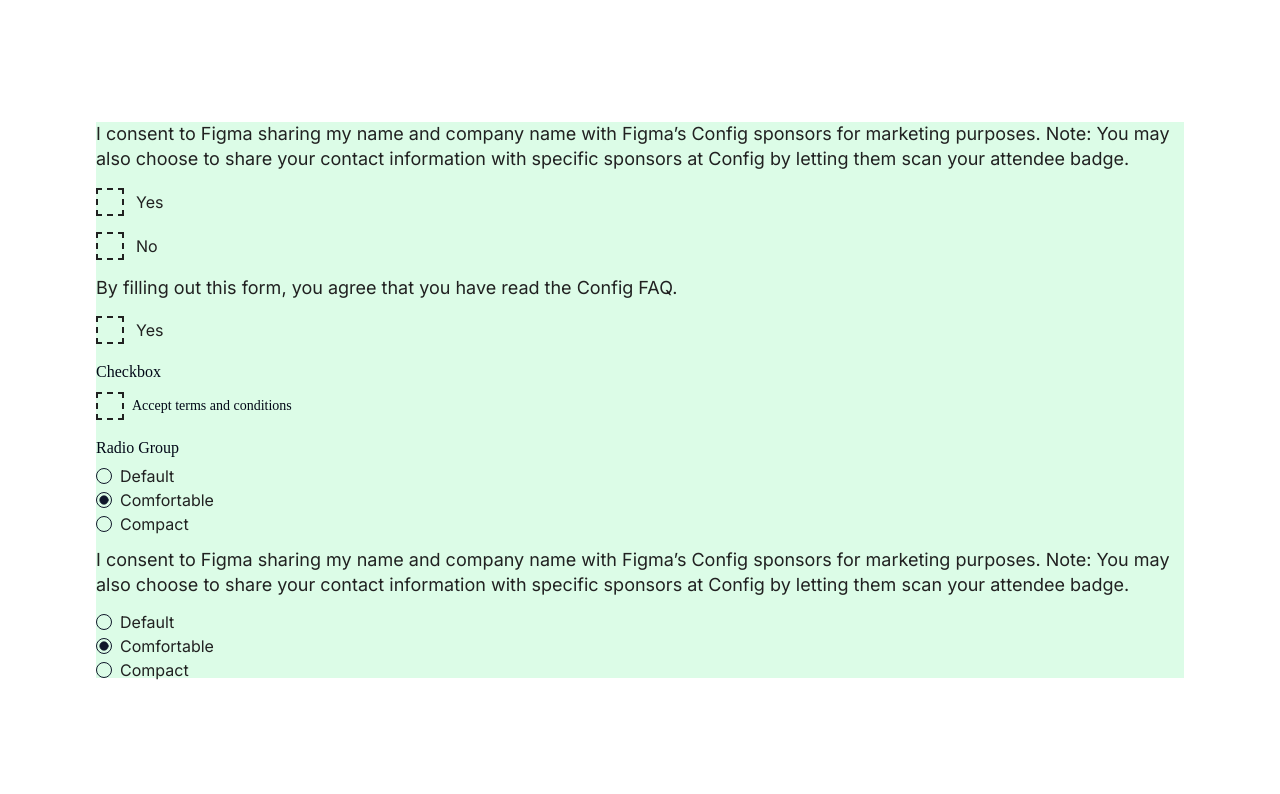
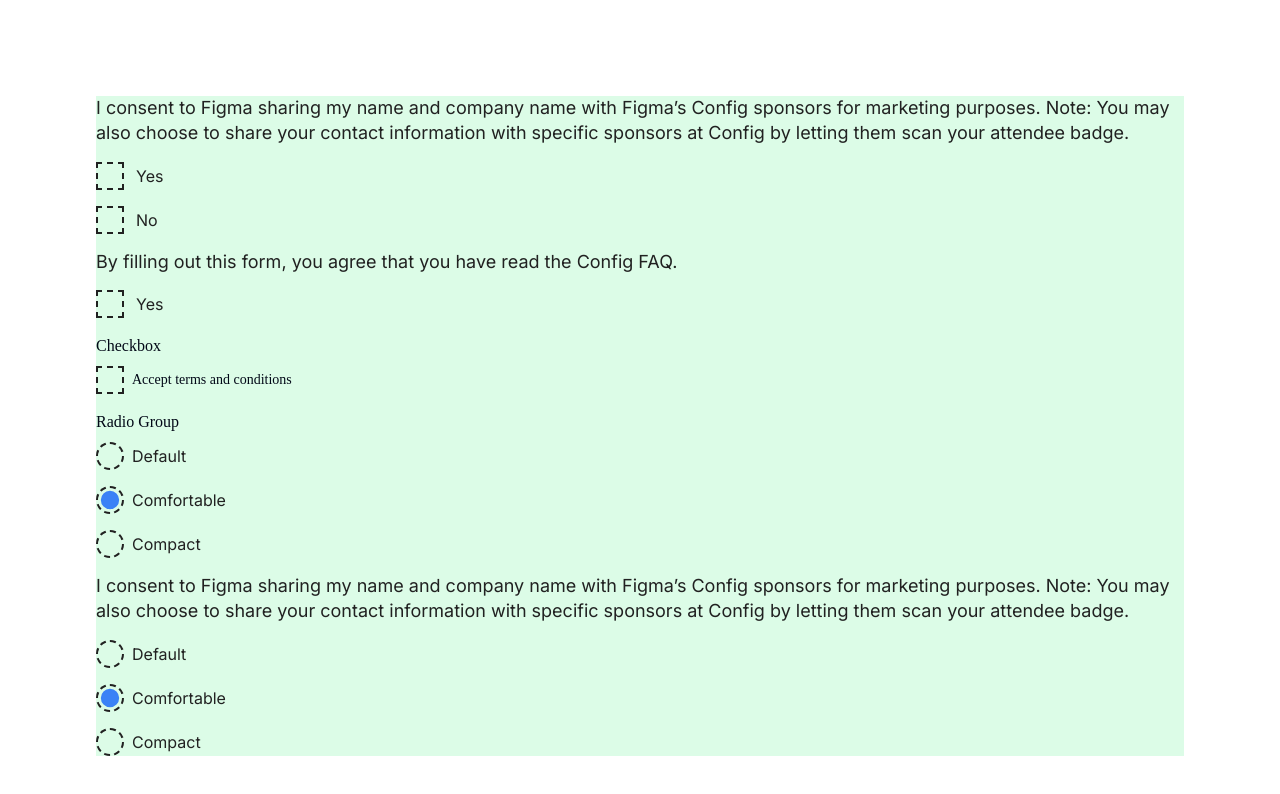
Before and after one commit to rttnbrgr/formkit, a Next.js app: page / in a window 1280 px wide. Shown: the top 794 px of the page. Built offline with nearby package versions, Linux system fonts and the light colour scheme.

Commit message:
update radio group

```diff
--- a/src/components/ui/radio-group.tsx
+++ b/src/components/ui/radio-group.tsx
@@ -1,44 +1,77 @@
-"use client"
+"use client";
 
-import * as React from "react"
-import * as RadioGroupPrimitive from "@radix-ui/react-radio-group"
-import { Circle } from "lucide-react"
+import * as React from "react";
+import * as RadioGroupPrimitive from "@radix-ui/react-radio-group";
+import { Circle } from "lucide-react";
 
-import { cn } from "@/lib/utils"
+import { cn } from "@/lib/utils";
 
-const RadioGroup = React.forwardRef<
-  React.ElementRef<typeof RadioGroupPrimitive.Root>,
-  React.ComponentPropsWithoutRef<typeof RadioGroupPrimitive.Root>
->(({ className, ...props }, ref) => {
+type RadioGroupRef = React.ElementRef<typeof RadioGroupPrimitive.Root>;
+type RadioGroupProps = React.ComponentPropsWithoutRef<
+  typeof RadioGroupPrimitive.Root
+> & {
+  stack?: boolean;
+};
+
+const RadioGroup = React.forwardRef<RadioGroupRef, RadioGroupProps>(
+  ({ className, stack = true, ...props }, ref) => {
+    const direction = stack ? "flex-col" : "flex-row";
+
     return (
       <RadioGroupPrimitive.Root
-      className={cn("grid gap-2", className)}
+        className={cn("flex gap-4", direction, className)}
         {...props}
         ref={ref}
       />
-  )
-})
-RadioGroup.displayName = RadioGroupPrimitive.Root.displayName
+    );
+  }
+);
+RadioGroup.displayName = RadioGroupPrimitive.Root.displayName;
 
-const RadioGroupItem = React.forwardRef<
-  React.ElementRef<typeof RadioGroupPrimitive.Item>,
-  React.ComponentPropsWithoutRef<typeof RadioGroupPrimitive.Item>
->(({ className, ...props }, ref) => {
+// Item
+const _box = "aspect-square h-7 w-7 rounded-full";
+const _border = "border-2 border-dashed border-form";
+const _typography = "text-primary";
+const _focus =
+  "ring-offset-background focus:outline-none focus-visible:ring-2 focus-visible:ring-ring focus-visible:ring-offset-2";
+const _disabled = "disabled:cursor-not-allowed disabled:opacity-50";
+// const _error = "border-red-500";
+const _error = "";
+
+// Indicator
+const _indicator = "flex items-center justify-center";
+
+//  Circle
+const _circle = "h-5 w-5 fill-interactive text-interactive";
+
+type RadioGroupItemRef = React.ElementRef<typeof RadioGroupPrimitive.Item>;
+type RadioGroupItemProps = React.ComponentPropsWithoutRef<
+  typeof RadioGroupPrimitive.Item
+>;
+
+const RadioGroupItem = React.forwardRef<RadioGroupItemRef, RadioGroupItemProps>(
+  ({ className, ...props }, ref) => {
     return (
       <RadioGroupPrimitive.Item
         ref={ref}
         className={cn(
-        "aspect-square h-4 w-4 rounded-full border border-primary text-primary ring-offset-background focus:outline-none focus-visible:ring-2 focus-visible:ring-ring focus-visible:ring-offset-2 disabled:cursor-not-allowed disabled:opacity-50",
+          _box,
+          _border,
+          _typography,
+          _focus,
+          _disabled,
+          _error,
           className
         )}
         {...props}
       >
-      <RadioGroupPrimitive.Indicator className="flex items-center justify-center">
-        <Circle className="h-2.5 w-2.5 fill-current text-current" />
+        <RadioGroupPrimitive.Indicator className={_indicator}>
+          <Circle className={_circle} />
         </RadioGroupPrimitive.Indicator>
       </RadioGroupPrimitive.Item>
-  )
-})
-RadioGroupItem.displayName = RadioGroupPrimitive.Item.displayName
+    );
+  }
+);
+RadioGroupItem.displayName = RadioGroupPrimitive.Item.displayName;
 
-export { RadioGroup, RadioGroupItem }
+export { RadioGroup, RadioGroupItem };
```
Lines whose indentation alone changed are shown as unchanged.
